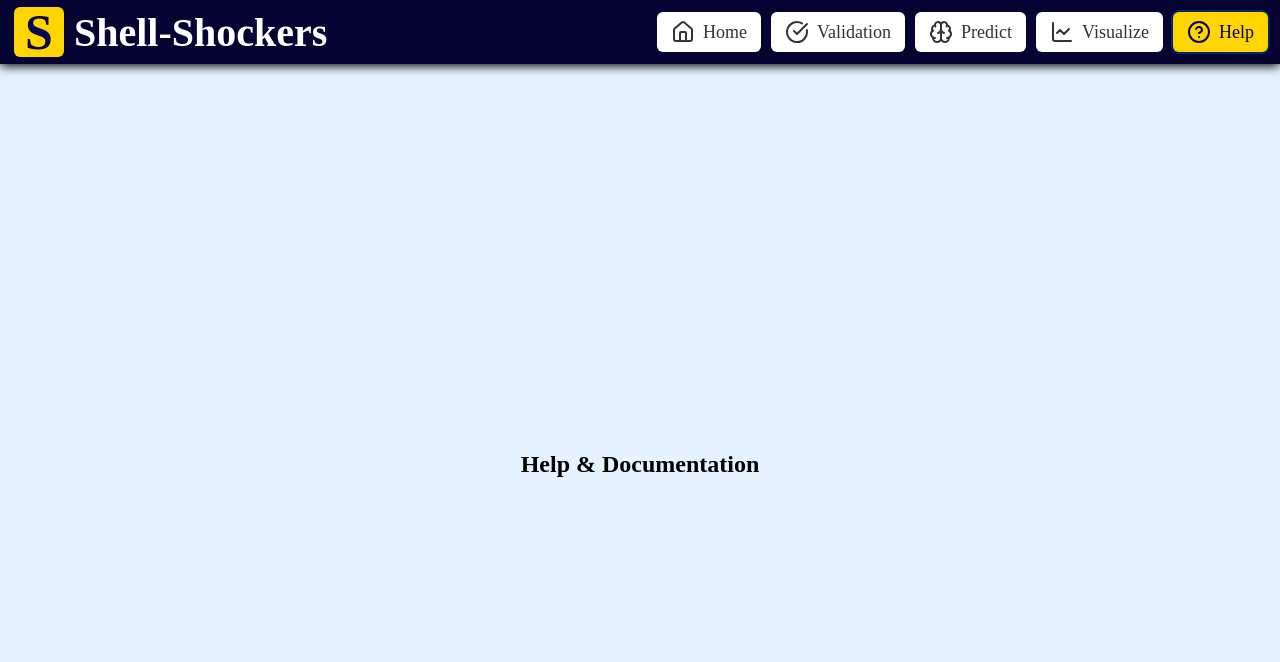
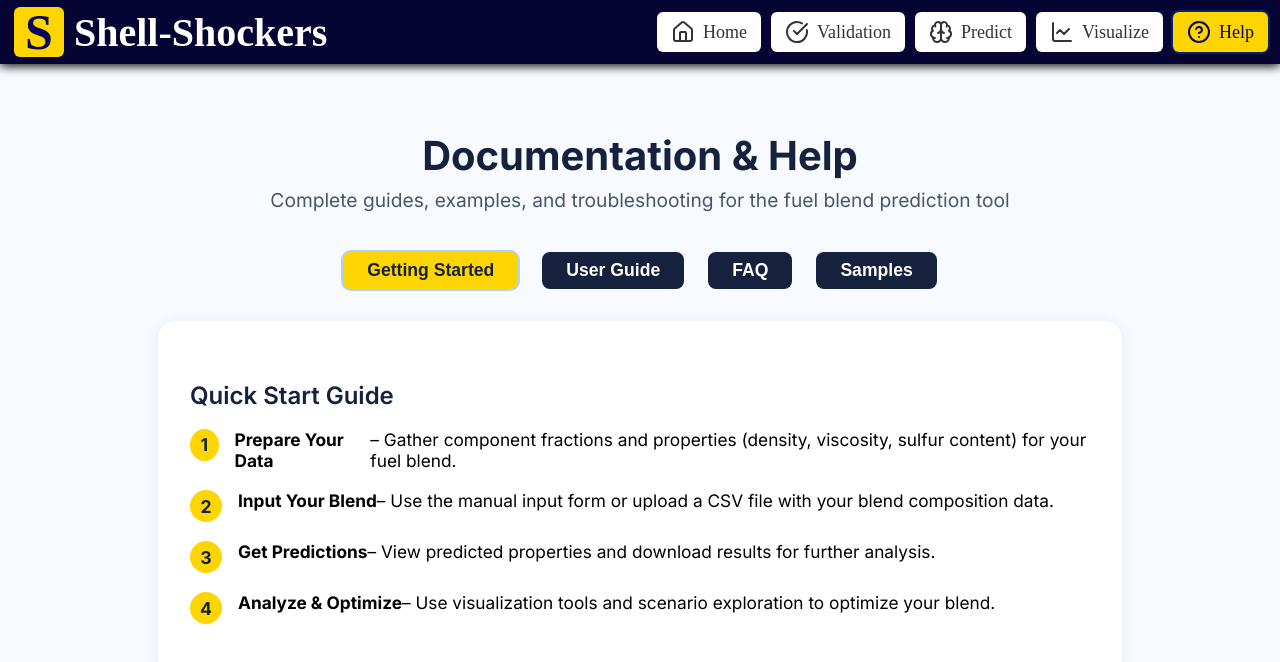
Before and after one commit to Niranjanakamaraj/Shell-Shockers, a Next.js app in the folder predictor/: page /help in a window 1280 px wide. Shown: the top 662 px of the page. Built offline with nearby package versions, Linux system fonts and the light colour scheme.

Commit message:
created documentation page

```diff
--- /dev/null
+++ b/predictor/src/app/help/page.css
@@ -0,0 +1,163 @@
+
+/* Help/Documentation Page Styles */
+
+.doc-bg {
+  background: #f7fbff;
+  min-height: 100vh;
+  padding: 40px 0 60px 0;
+  font-family: 'Inter', 'Segoe UI', Arial, sans-serif;
+}
+
+.doc-title {
+  color: #16213e;
+  font-size: 2.5rem;
+  font-weight: 700;
+  text-align: center;
+  margin-bottom: 0.5rem;
+}
+
+.doc-subtitle {
+  color: #4a5568;
+  text-align: center;
+  font-size: 1.2rem;
+  margin-bottom: 2.5rem;
+}
+
+.doc-tabs {
+  display: flex;
+  justify-content: center;
+  gap: 1.5rem;
+  margin-bottom: 2rem;
+}
+
+.doc-tab {
+  background: none;
+  border: none;
+  font-size: 1.1rem;
+  font-weight: 600;
+  background:#16213e;
+  color: #ffffff;
+  padding: 0.5rem 1.5rem;
+  border-radius: 0.5rem;
+  cursor: pointer;
+  transition: background 0.2s, color 0.2s;
+}
+
+.doc-tab.active, .doc-tab:hover {
+  background: #ffd500;
+  color: #16213e;
+}
+
+.doc-content {
+  max-width: 900px;
+  margin: 0 auto;
+  background: #fff;
+  border-radius: 18px;
+  box-shadow: 0 2px 16px 0 rgba(0,0,0,0.07);
+  padding: 2.5rem 2rem 2rem 2rem;
+}
+
+.doc-section-title {
+  color: #16213e;
+  font-size: 1.5rem;
+  font-weight: 600;
+  margin-bottom: 1.2rem;
+}
+
+.doc-quickstart-list {
+  list-style: none;
+  padding: 0;
+  margin: 0;
+}
+
+.doc-quickstart-list li {
+  margin-bottom: 1.2rem;
+  font-size: 1.08rem;
+  display: flex;
+  align-items: flex-start;
+}
+
+.doc-step-num {
+  background: #ffd500;
+  color: #16213e;
+  font-weight: bold;
+  border-radius: 50%;
+  width: 2rem;
+  height: 2rem;
+  display: inline-flex;
+  align-items: center;
+  justify-content: center;
+  margin-right: 1rem;
+  font-size: 1.1rem;
+}
+
+.doc-feature-list {
+  list-style: disc inside;
+  color: #334155;
+  font-size: 1.08rem;
+  margin-left: 1.5rem;
+}
+
+.doc-faq-list {
+  list-style: none;
+  padding: 0;
+  color: #334155;
+  font-size: 1.08rem;
+}
+
+.doc-faq-list li {
+  margin-bottom: 1.2rem;
+}
+
+.doc-sample-row {
+  display: flex;
+  gap: 2.5rem;
+  margin-bottom: 2rem;
+}
+
+.doc-sample-col {
+  flex: 1;
+}
+
+.doc-download-btn {
+  display: inline-block;
+  margin: 0.5rem 0;
+  padding: 0.5rem 1.2rem;
+  background: #ffd500;
+  color: #16213e;
+  border-radius: 0.5rem;
+  font-weight: 600;
+  text-decoration: none;
+  transition: background 0.2s, color 0.2s;
+}
+
+.doc-download-btn:hover {
+  background: #16213e;
+  color: #fff;
+}
+
+.doc-csv-example {
+  background: #f1f5f9;
+  border-radius: 8px;
+  padding: 1.2rem;
+  font-size: 1.02rem;
+  margin-top: 1.5rem;
+}
+
+.doc-csv-example pre {
+  background: none;
+  color: #222;
+  font-size: 1.02rem;
+  margin: 0;
+  padding: 0;
+}
+
+@media (max-width: 700px) {
+  .doc-content {
+    padding: 1.2rem 0.5rem;
+  }
+  .doc-sample-row {
+    flex-direction: column;
+    gap: 1.2rem;
+  }
+}
--- a/predictor/src/app/help/page.tsx
+++ b/predictor/src/app/help/page.tsx
@@ -1,7 +1,120 @@
-export default function HelpPage() {
+"use client";
+import React, { useState } from "react";
+import "./page.css";
+
+const tabs = [
+  { label: "Getting Started", key: "getting-started" },
+  { label: "User Guide", key: "user-guide" },
+  { label: "FAQ", key: "faq" },
+  { label: "Samples", key: "samples" },
+];
+
+export default function Help() {
+  const [activeTab, setActiveTab] = useState("getting-started");
+
   return (
-    <main className="min-h-screen flex items-center justify-center bg-white">
-      <h2 className="text-3xl font-semibold text-gray-800">Help & Documentation</h2>
-    </main>
+    <div className="doc-bg">
+      <h1 className="doc-title">Documentation & Help</h1>
+      <div className="doc-subtitle">Complete guides, examples, and troubleshooting for the fuel blend prediction tool</div>
+      <div className="doc-tabs">
+        {tabs.map(tab => (
+          <button
+            key={tab.key}
+            className={`doc-tab${activeTab === tab.key ? " active" : ""}`}
+            onClick={() => setActiveTab(tab.key)}
+          >
+            {tab.label}
+          </button>
+        ))}
+      </div>
+      <div className="doc-content">
+        {activeTab === "getting-started" && <GettingStarted />}
+        {activeTab === "user-guide" && <UserGuide />}
+        {activeTab === "faq" && <FAQ />}
+        {activeTab === "samples" && <Samples />}
+      </div>
+    </div>
   );
 }
+
+function GettingStarted() {
+  return (
+    <div className="doc-section">
+      <h2 className="doc-section-title">Quick Start Guide</h2>
+      <ol className="doc-quickstart-list">
+        <li>
+          <span className="doc-step-num">1</span>
+          <b>Prepare Your Data</b> – Gather component fractions and properties (density, viscosity, sulfur content) for your fuel blend.
+        </li>
+        <li>
+          <span className="doc-step-num">2</span>
+          <b>Input Your Blend</b> – Use the manual input form or upload a CSV file with your blend composition data.
+        </li>
+        <li>
+          <span className="doc-step-num">3</span>
+          <b>Get Predictions</b> – View predicted properties and download results for further analysis.
+        </li>
+        <li>
+          <span className="doc-step-num">4</span>
+          <b>Analyze & Optimize</b> – Use visualization tools and scenario exploration to optimize your blend.
+        </li>
+      </ol>
+    </div>
+  );
+}
+
+function UserGuide() {
+  return (
+    <div className="doc-section">
+      <h2 className="doc-section-title">User Guide</h2>
+      <ul className="doc-feature-list">
+        <li><b>Input Validation:</b> Upload your CSV or use the form. The tool checks for correct format and missing data.</li>
+        <li><b>Prediction:</b> Predicts 10+ blend properties using machine learning models.</li>
+        <li><b>Visualization:</b> Interactive charts and dashboards for blend analysis.</li>
+        <li><b>Download Results:</b> Export predictions and visualizations for reporting.</li>
+        <li><b>Error Handling:</b> Clear feedback for invalid input or processing errors.</li>
+      </ul>
+    </div>
+  );
+}
+
+function FAQ() {
+  return (
+    <div className="doc-section">
+      <h2 className="doc-section-title">Frequently Asked Questions</h2>
+      <ul className="doc-faq-list">
+        <li><b>What format should my CSV be in?</b><br />See the Samples tab for a template and example.</li>
+        <li><b>What do I do if I get a validation error?</b><br />Check your CSV for missing columns or invalid values. See the User Guide for details.</li>
+        <li><b>How accurate are the predictions?</b><br />The models are trained on extensive Shell blend data for high accuracy, but results depend on input quality.</li>
+        <li><b>How do I interpret the charts?</b><br />Hover over chart elements for tooltips. See the User Guide for more info.</li>
+      </ul>
+    </div>
+  );
+}
+
+function Samples() {
+  return (
+    <div className="doc-section">
+      <h2 className="doc-section-title">Sample Files & Examples</h2>
+      <div className="doc-sample-row">
+        <div className="doc-sample-col">
+          <b>Template Files</b>
+          <div><a className="doc-download-btn" href="/sample.csv" download>CSV Template</a></div>
+          <div><a className="doc-download-btn" href="/advanced-sample.csv" download>Advanced Template</a></div>
+        </div>
+        <div className="doc-sample-col">
+          <b>Example Data</b>
+          <div><a className="doc-download-btn" href="/diesel-blends.csv" download>Diesel Blends</a></div>
+          <div><a className="doc-download-btn" href="/gasoline-blends.csv" download>Gasoline Blends</a></div>
+        </div>
+      </div>
+      <div className="doc-csv-example">
+        <b>CSV Format Example</b>
+        <pre>{`Component Name,Fraction (%),Density (kg/m³),Viscosity (cSt),Sulfur (ppm)
+Base Diesel,60.0,845.2,2.8,12.5
+Bio Component,25.0,880.1,4.2,2.1
+Additive Package,15.0,820.5,1.9,8.7`}</pre>
+      </div>
+    </div>
+  );
+}
--- a/predictor/src/app/predict/page.css
+++ b/predictor/src/app/predict/page.css
@@ -1,7 +1,7 @@
 /* Predict Page Styles */
 
 .predict-container {
-  max-width:90%;
+  max-width: 90%;
   margin: 2.5rem auto;
   padding: 2.5rem 1.5rem;
   background: #f7fbff;
```
